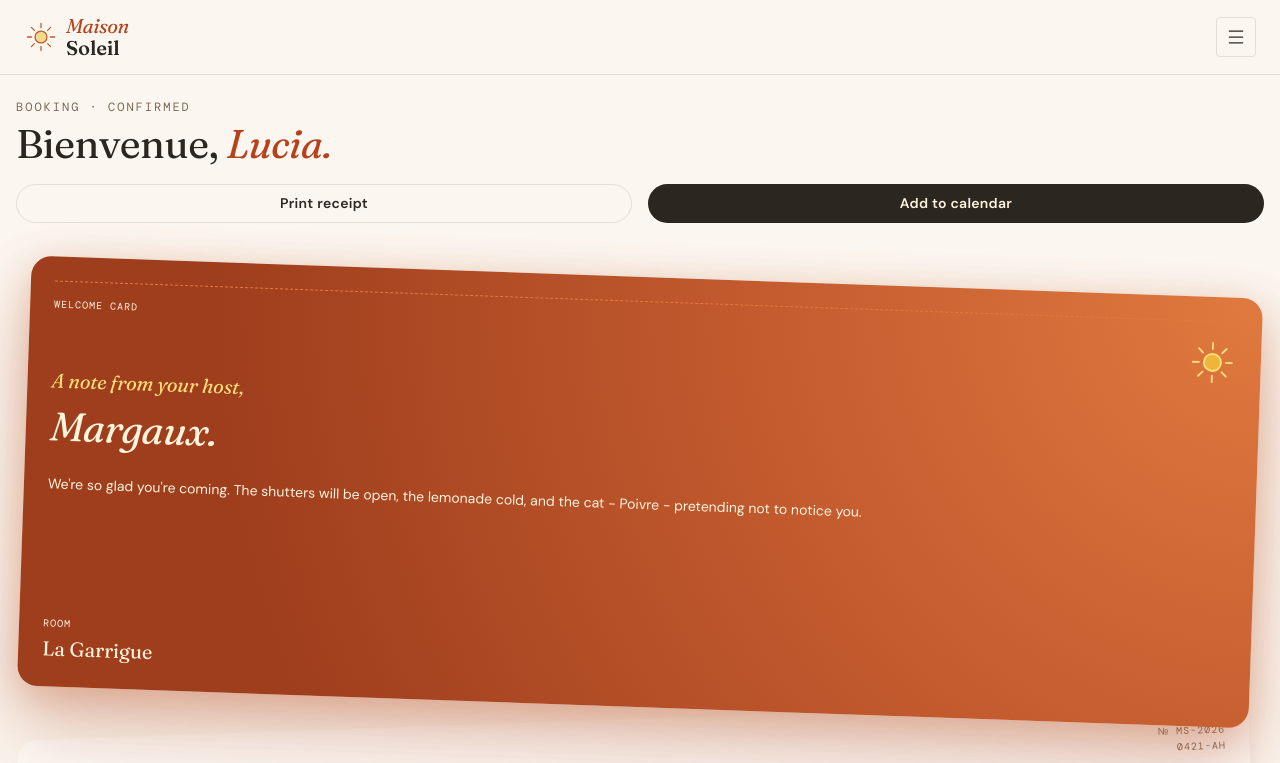
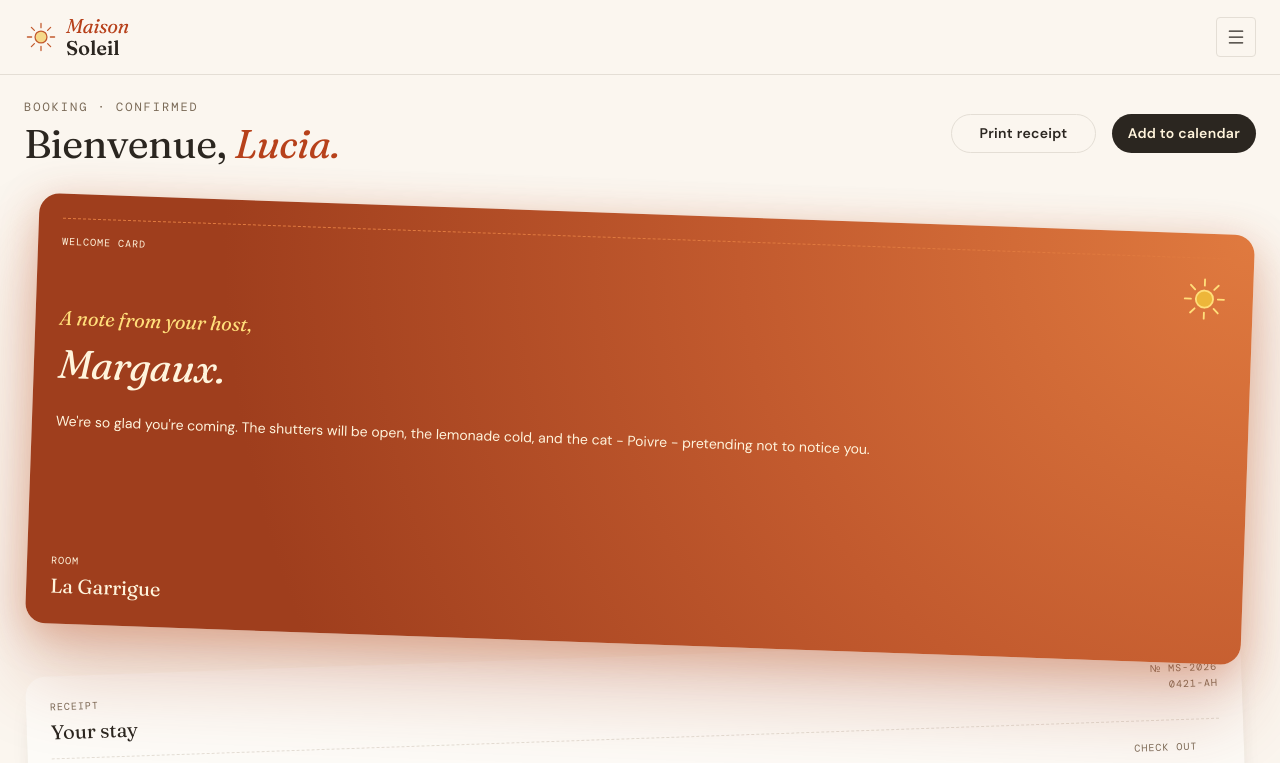
Before and after one commit to g-akca/hotel-booking-confirmation-page, a React (Vite) app: page / in a window 1280 px wide. Shown: the top 763 px of the page. Built offline with nearby package versions, Linux system fonts and the light colour scheme; a web font is replaced by a local one.

Commit message:
Add tablet responsive MainSection and HeaderSection styles

```diff
--- a/src/components/HeaderSection.jsx
+++ b/src/components/HeaderSection.jsx
@@ -1,6 +1,6 @@
 function HeaderSection() {
   return (
-    <div className="flex flex-col gap-4">
+    <div className="flex flex-col gap-4 tablet:flex-row tablet:justify-between tablet:items-center">
       <div className="flex flex-col gap-1">
         <p className="uppercase text-[12px] leading-base font-mono tracking-[2px] text-neutral-600">Booking · Confirmed</p>
 
--- a/src/components/MainSection.jsx
+++ b/src/components/MainSection.jsx
@@ -4,7 +4,7 @@ import InfoCards from "./InfoCards";
 
 function MainSection() {
   return (
-    <main className="px-4 pb-10 flex flex-col gap-12">
+    <main className="px-4 pb-10 flex flex-col gap-12 tablet:px-6 tablet:gap-10">
       <HeaderSection />
 
       <BookingCards />
```
